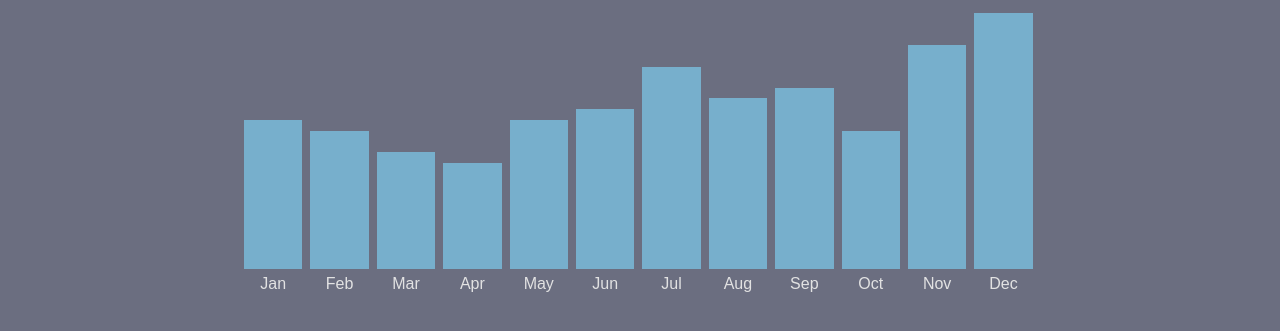
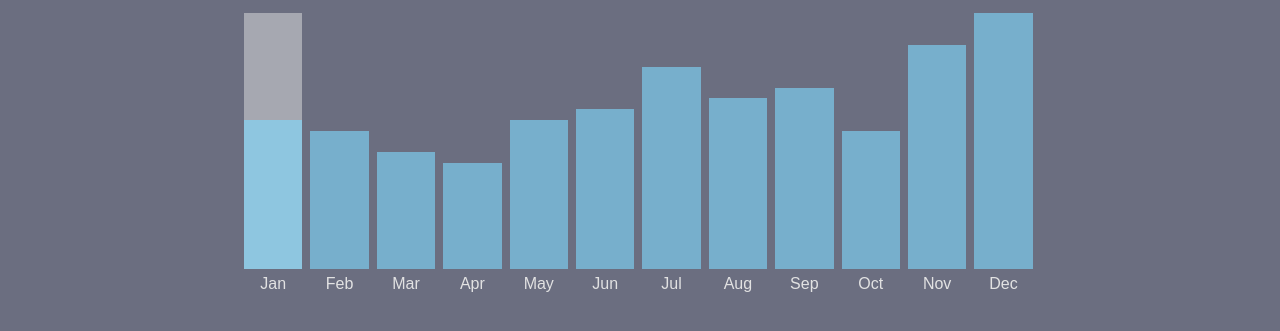
Before and after one commit to lorefranko/dsn1678-exercise-2, a plain HTML site: page index.html in a window 1280 px wide. In both pictures the pointer is over the item 273 px from the left and 256 px from the top of the page. Shown: the part 115-446 px from the top of the page. Drawn offline with Linux system fonts and the light colour scheme.

Commit message:
added transitions to label item and bar

```diff
--- a/css/general.css
+++ b/css/general.css
@@ -59,6 +59,8 @@ body {
   width: 7.3%;
 
   background-color: rgba(204, 204, 204, 0);
+
+
 }
 
 .chart__link,
@@ -68,6 +70,25 @@ body {
 
   color: #e2e2e2;
   text-decoration: none;
+ transition: all 1000ms linear;
+}
+
+.chart__item:hover,
+.chart__item:focus,
+.chart__item:active {
+    background-color: rgba(225, 225, 225, 0.5);
+}
+
+.chart__label:hover,
+.chart__label:focus,
+.chart__label:active {
+    color: rgba(134, 238, 170, 0.6);
+}
+
+.chart__bar:hover,
+.chart__bar:focus,
+.chart__bar:active {
+    color: rgba(134, 238, 170, 0.6);
 }
 
 .chart__label {
@@ -92,9 +113,9 @@ body {
   top: 0;
 
   background-color: rgba(127, 219, 255, 0.6);
-  transition:
-    background-color: rgb;
+  transition: background-color 1000ms linear;
 }
+
 
 .chart__count {
   display: inline-block;
```
